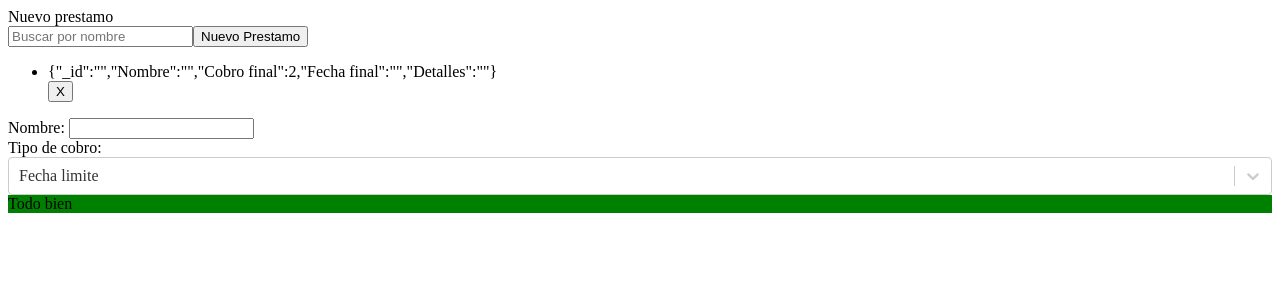
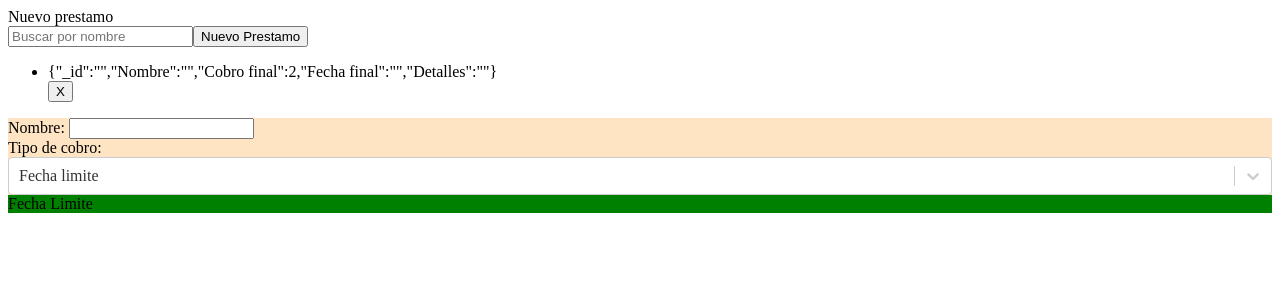
Before and after one commit to gabrieeeell/Prestamos, a React (Vite) app in the folder electron-vite-project/: page / in a window 1280 px wide. Both pictures are taken after a click on the button "Nuevo Prestamo". Shown: the top 300 px of the page. Built offline with nearby package versions, Linux system fonts and the light colour scheme; no server answers.

Commit message:
El input del nombre ahora también guarda su deafaultValue cuando se deselecciona, por lo tanto el re renderizado no le afecta

```diff
--- a/electron-vite-project/src/index.css
+++ b/electron-vite-project/src/index.css
@@ -1,7 +1,7 @@
 .confirmarFinalizacionPrestamoDiv {
     background-color: bisque;
 }
-.VentanaNuevoPrestamoDiv {
+.ventanaNuevoPrestamoDiv {
     background-color: bisque;
 }
 .seccionFechaLimiteSelected {
--- a/electron-vite-project/src/main.tsx
+++ b/electron-vite-project/src/main.tsx
@@ -121,9 +121,11 @@ const Lista = () => {
 
   }
 
+  // useState para guardar lo que se ponga en el Nombre
+
+  const [nombreNuevoPrestamo,setNombreNuevoPrestamo] = useState("")
+
   //Ventana Nuevo Prestamo
-
-
 
   const VentanaNuevoPrestamo = ({isOpen = false}) => {
 
@@ -133,7 +135,7 @@ const Lista = () => {
       <div className='ventanaNuevoPrestamoDiv'>
           <div className='divNombreNuevoPrestamo'>
             <span>Nombre: </span>
-            <input></input>
+            <input defaultValue={nombreNuevoPrestamo} onBlur={(e) => setNombreNuevoPrestamo(e.target.value)}></input>
           </div>
           <div className='divTipoCobro'>
             <span>Tipo de cobro: </span>
@@ -153,11 +155,15 @@ const Lista = () => {
 
   const SeccionFechaLimiteOAcumulativo = ({fechaLimiteIsSelected = "Fecha limite"}) =>{
 
-    if (fechaLimiteIsSelected == "Acumulativo") return null;
+    if (fechaLimiteIsSelected == "Acumulativo") return null;//Recuerda que aca tienes que poner un componente que se va a repetir
 
     return (
-      //Recuerda que aca tienes que poner un componente que se va a repetir
-      <div className='seccionFechaLimiteSelected'>Todo bien</div>
+      <div className='seccionFechaLimiteSelected'>
+        <div className="divFechaLimiteODias">
+          <span>Fecha Limite</span>
+
+        </div>
+      </div>
     )
   }
 
```
Also changed, not shown: 1 other file (tests, documents, lock files or other folders).
